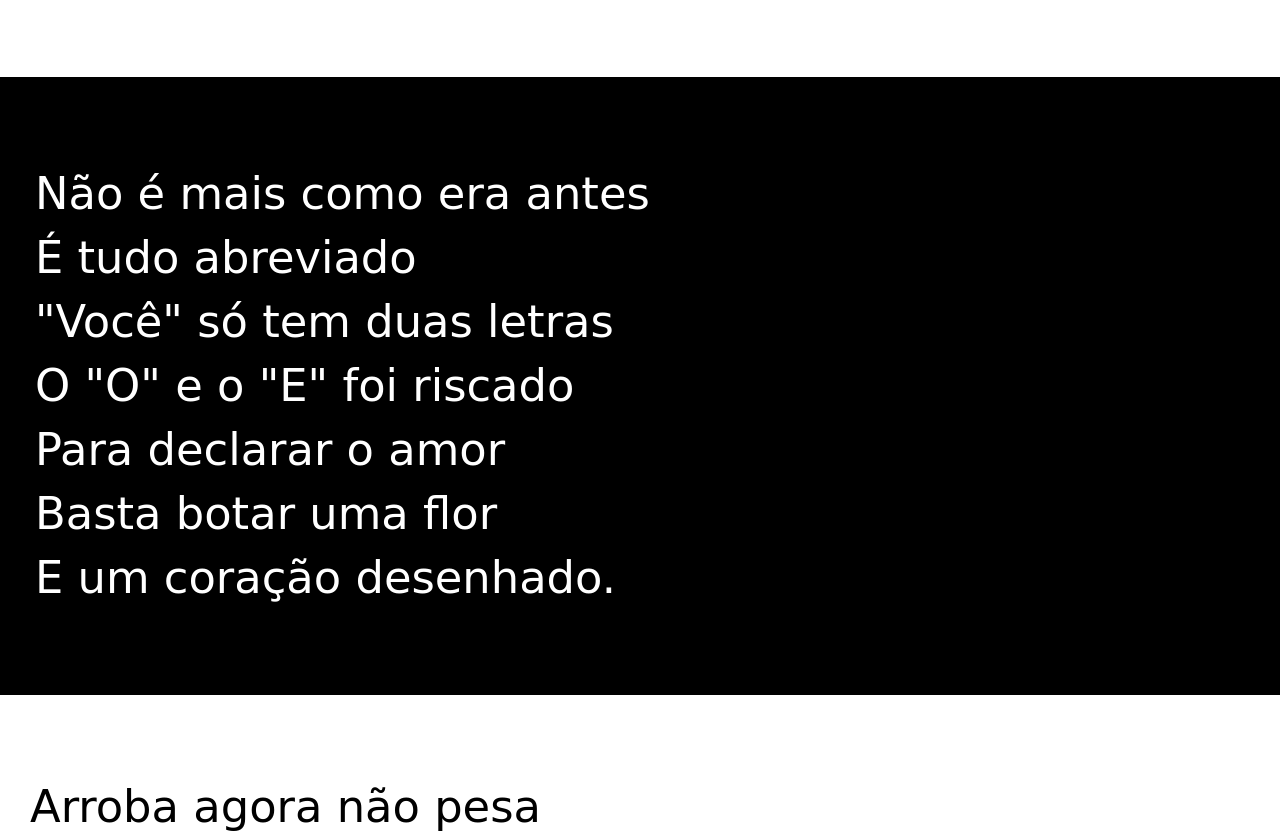
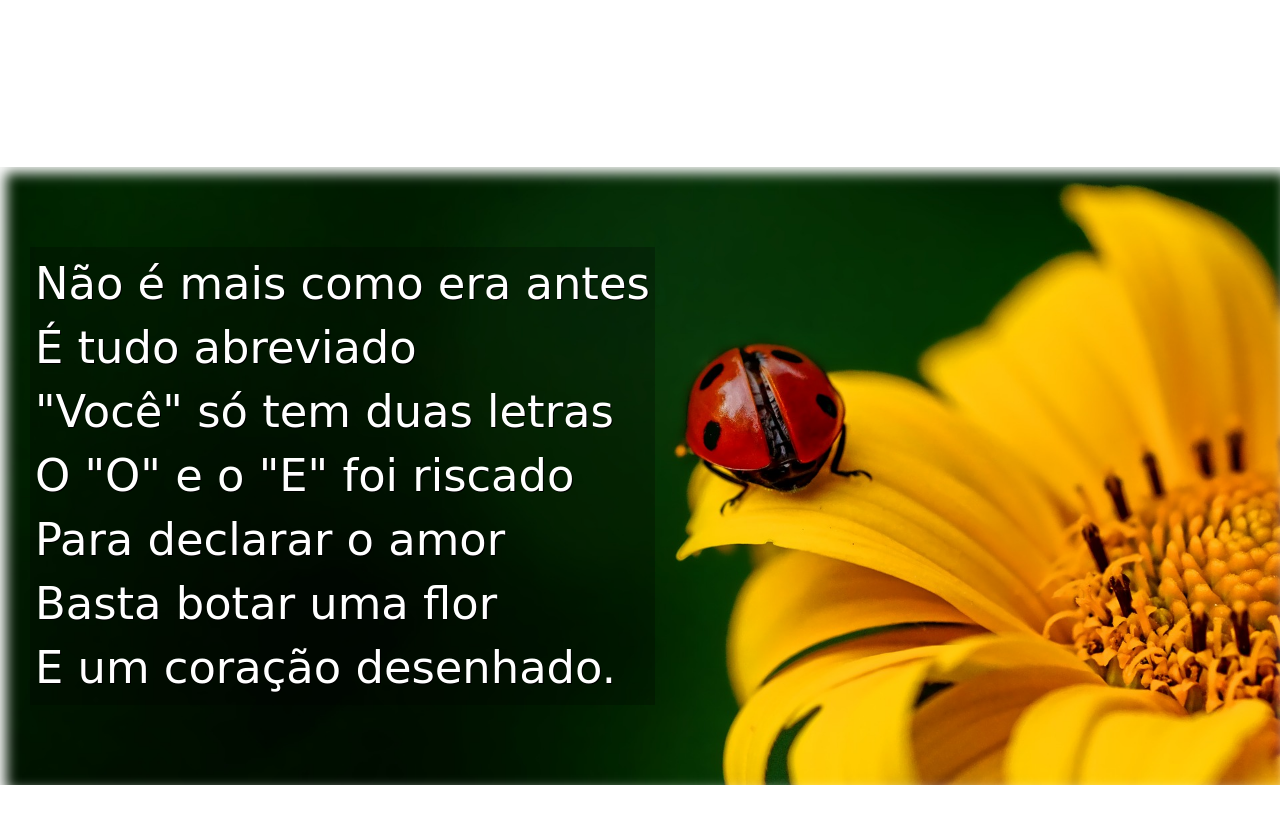
Before and after one commit to pvmello/HTMLCSS, a plain HTML site: page ex23/index.html in a window 1280 px wide. Shown: the part 799-1630 px from the top of the page. Drawn offline with Linux system fonts and the light colour scheme.

Commit message:
ex23 updated

```diff
--- a/ex23/index.html
+++ b/ex23/index.html
@@ -28,7 +28,7 @@
 
 
 
-    <section class="image">
+    <section class="image" id="img01">
         <p>
             Não é mais como era antes <br>
             É tudo abreviado <br>
@@ -68,7 +68,7 @@
 
 
 
-    <section class="image">
+    <section class="image" id="img02">
         <p>
             Tenho saudade das cartas <br>
             Escritas com a própria mão <br>
--- a/ex23/style.css
+++ b/ex23/style.css
@@ -60,21 +60,42 @@ section {
      font-size: 3.5vw;
 }
 
+section > p {
+    padding-bottom: 2em;
+}
+
 section.normal {
     background-color: white;
     color: black;
 }
 
 section.image {
-    background-color: black;
+    background-color: rgb(39, 35, 35);
     color: white;
+    box-shadow: inset 6px 6px 13px 0px;
+    background-attachment: fixed;
 }
 
 section.image > p {
     display: inline-block;
-    background-color: black;
+    background-color: rgb(0, 0, 0, 0.253);
     padding: 5px;
+    text-shadow: 1px 1px 0px black;
+
 }
+
+section#img01 {
+    background-image: url(background001.jpg);
+    background-position: right center;
+    background-size: cover;
+}
+
+section#img02 {
+    background-image: url(background002.jpg);
+    background-size: cover;
+}
+
+
 
 
 footer {
```
Also changed, not shown: ex23/background001.jpg (added), ex23/background002.jpg (added).
